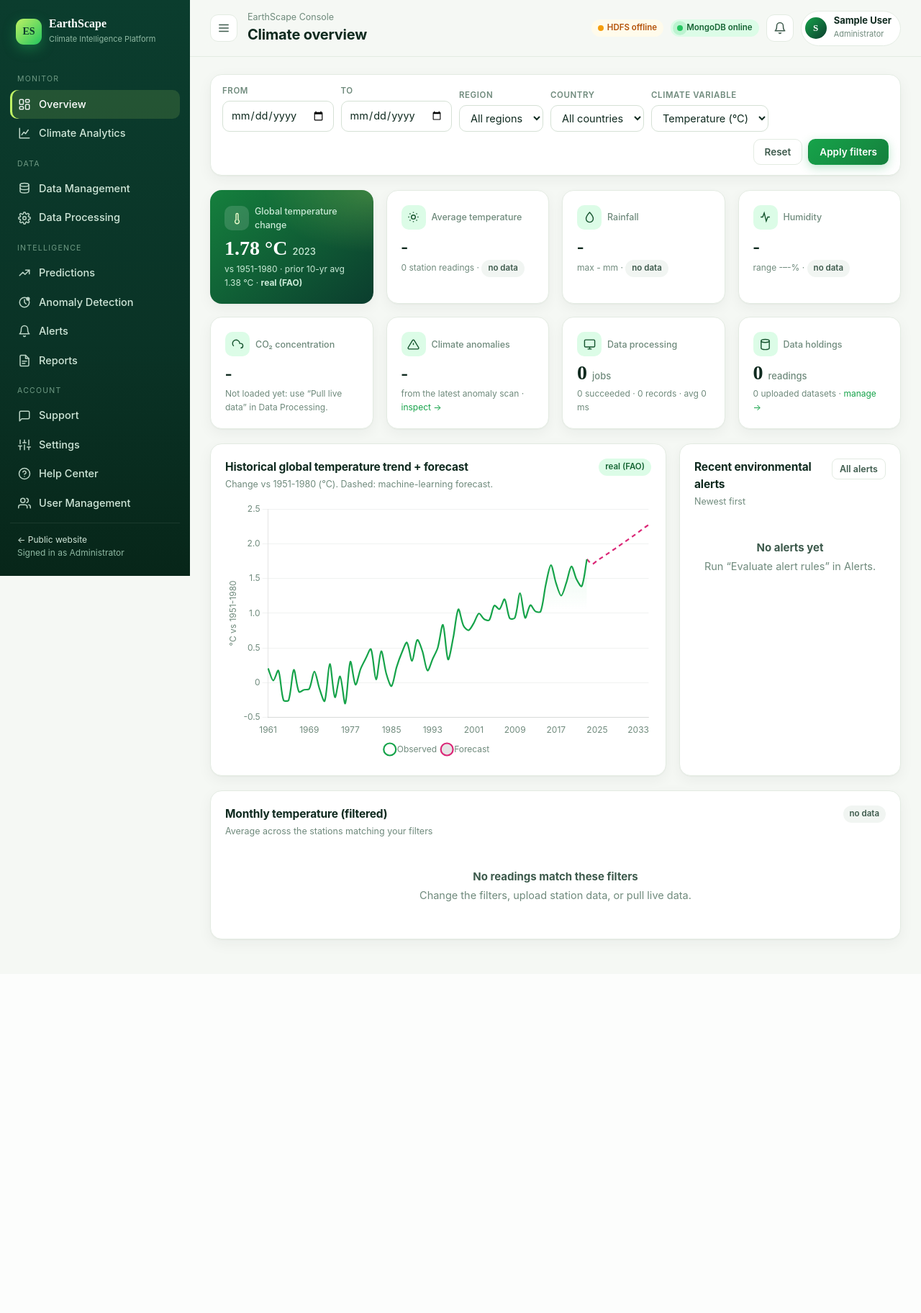
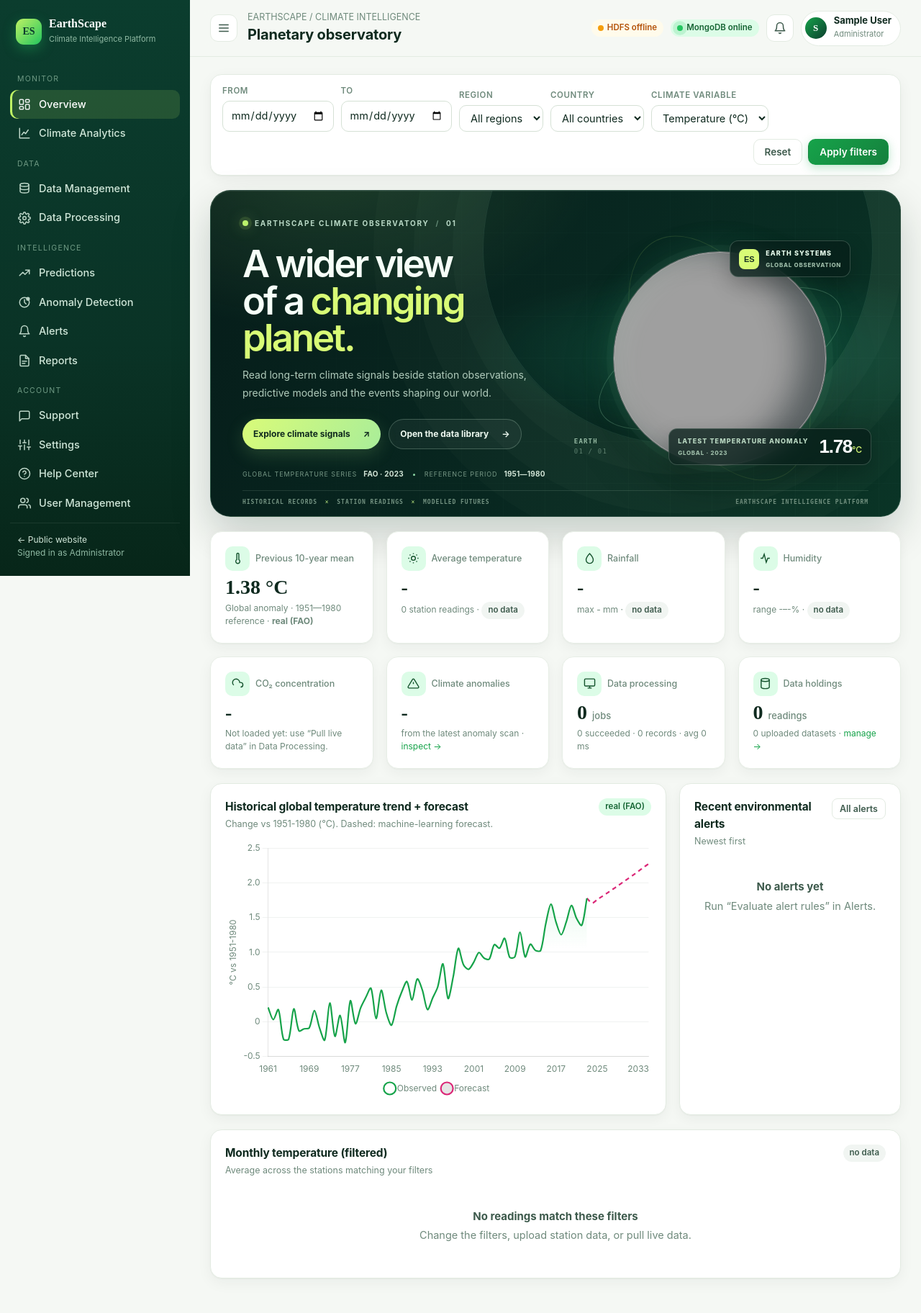
Before and after one commit to ari161-bit/climate-change-dashboard, a Django app: page /climatechanges/console/ in a window 1280 px wide. Shown: the whole page at 72% size. Before the commit the page ends 1314 px from the top, so only its background shows below. Run offline with Django 5.2, Linux system fonts and the light colour scheme; the visitor is signed in with stand-in values (Sample User, id 1); data comes from the database, SQL or seed files in the repository; data that the repository does not hold is empty; grey boxes are pictures that could not be loaded.

Commit message:
Make the climate overview more immersive

```diff
--- /dev/null
+++ b/aptech-hadoop-eproject/climatechanges/static/css/console-overview.css
@@ -0,0 +1,65 @@
+/* Observatory treatment for the EarthScape overview. */
+.observatory-hero{
+  --obs-white:#f6fff8; --obs-mint:#a8f0c3; --obs-lime:#d8fb76;
+  position:relative; isolation:isolate; overflow:hidden; display:grid; grid-template-columns:minmax(0,1.05fr) minmax(300px,.95fr);
+  min-height:390px; padding:38px 44px 24px; border:1px solid rgba(181,239,199,.18); border-radius:28px;
+  color:var(--obs-white); background:
+    radial-gradient(ellipse at 76% 50%,rgba(27,139,103,.35),transparent 37%),
+    radial-gradient(ellipse at 16% -10%,rgba(115,169,94,.22),transparent 34%),
+    linear-gradient(116deg,#061d1a 0%,#082720 50%,#0a3426 100%);
+  box-shadow:0 24px 56px rgba(4,36,25,.2),inset 0 1px 0 rgba(255,255,255,.08);
+}
+.observatory-hero::before{
+  content:""; position:absolute; z-index:-1; inset:0; opacity:.19; pointer-events:none;
+  background-image:linear-gradient(rgba(174,237,196,.11) 1px,transparent 1px),linear-gradient(90deg,rgba(174,237,196,.11) 1px,transparent 1px);
+  background-size:58px 58px; mask-image:linear-gradient(90deg,transparent 4%,#000 48%,#000 100%);
+}
+.observatory-hero::after{
+  content:""; position:absolute; z-index:-1; width:540px; height:540px; right:4%; top:-42%; border:1px solid rgba(185,245,205,.1); border-radius:50%;
+  box-shadow:0 0 0 42px rgba(185,245,205,.025),0 0 0 96px rgba(185,245,205,.025),0 0 0 152px rgba(185,245,205,.02);
+}
+.observatory-copy{position:relative; z-index:2; align-self:center; max-width:620px; padding-bottom:26px;}
+.observatory-eyebrow{display:flex;align-items:center;gap:9px;color:#b9d9c6;font-size:10px;font-weight:700;letter-spacing:.17em;text-transform:uppercase;}
+.observatory-pulse{width:8px;height:8px;border-radius:50%;background:#bbf36b;box-shadow:0 0 0 5px rgba(187,243,107,.12),0 0 20px rgba(187,243,107,.65);}
+.eyebrow-separator{color:#668d78;}
+.observatory-copy h2{margin:23px 0 14px;color:var(--obs-white);font:600 clamp(38px,4.1vw,61px)/.98 "Outfit","Inter",sans-serif;letter-spacing:-.055em;}
+.observatory-copy h2 em{color:var(--obs-lime);font-style:normal;}
+.observatory-copy>p{max-width:465px;margin:0;color:#b0cbbb;font-size:14px;line-height:1.75;}
+.observatory-actions{display:flex;align-items:center;flex-wrap:wrap;gap:11px;margin-top:24px;}
+.observatory-actions a{display:inline-flex;align-items:center;justify-content:center;gap:18px;min-height:42px;padding:0 15px;border-radius:999px;font-size:12px;font-weight:700;text-decoration:none;transition:transform .18s,background .18s,box-shadow .18s;}
+.observatory-actions a:hover{transform:translateY(-2px);}
+.observatory-primary{color:#102a1e;background:linear-gradient(120deg,#d9fb79,#a9ed99);box-shadow:0 8px 24px rgba(159,229,125,.18);}
+.observatory-primary:hover{background:#e7ffae;box-shadow:0 10px 28px rgba(159,229,125,.28);}
+.observatory-secondary{color:#edf9f0;border:1px solid rgba(213,247,222,.24);background:rgba(255,255,255,.045);}
+.observatory-secondary:hover{background:rgba(255,255,255,.1);}
+.observatory-provenance{display:flex;align-items:center;flex-wrap:wrap;gap:7px 9px;margin-top:27px;color:#759684;font-size:9px;letter-spacing:.1em;}
+.observatory-provenance b{color:#d2e5d7;font-size:10px;letter-spacing:.02em;}
+.observatory-provenance i{width:3px;height:3px;margin:0 4px;border-radius:50%;background:#8ed7a6;}
+.observatory-visual{position:relative;display:grid;place-items:center;min-height:300px;align-self:stretch;}
+.observatory-earth{position:relative;z-index:1;width:min(72%,310px);aspect-ratio:1;margin:0;border:1px solid rgba(227,255,233,.38);border-radius:50%;background:#020d10;box-shadow:0 0 0 9px rgba(174,242,191,.035),0 0 46px rgba(70,221,156,.18),0 26px 68px rgba(0,0,0,.3);}
+.observatory-earth::after{content:"";position:absolute;inset:0;border:1px solid rgba(255,255,255,.13);border-radius:50%;box-shadow:inset -34px -7px 45px rgba(1,15,21,.45),inset 13px 8px 28px rgba(200,255,228,.08);}
+.observatory-earth img{display:block;width:100%;height:100%;object-fit:cover;border-radius:50%;filter:saturate(.82) contrast(1.04);}
+.orbit{position:absolute;z-index:0;width:88%;height:37%;border:1px solid rgba(175,244,195,.26);border-radius:50%;pointer-events:none;}
+.orbit-one{transform:rotate(-24deg);}
+.orbit-two{width:90%;height:52%;transform:rotate(61deg);border-color:rgba(216,251,118,.13);}
+.orbit-one::after{content:"";position:absolute;top:14%;right:16%;width:7px;height:7px;border-radius:50%;background:var(--obs-lime);box-shadow:0 0 15px rgba(216,251,118,.9);}
+.observatory-chip{position:absolute;z-index:3;display:flex;align-items:center;gap:9px;padding:10px 12px;border:1px solid rgba(229,255,236,.2);border-radius:12px;color:#eaffef;background:rgba(7,31,26,.76);backdrop-filter:blur(14px);box-shadow:0 12px 30px rgba(0,0,0,.2);}
+.observatory-chip-top{top:8%;right:6%;}
+.observatory-chip-bottom{right:-1%;bottom:12%;gap:15px;}
+.chip-glyph{display:grid;place-items:center;width:28px;height:28px;border-radius:8px;color:#173022;background:var(--obs-lime);font:800 11px "Outfit",sans-serif;}
+.observatory-chip span:not(.chip-glyph){font-size:9px;font-weight:800;letter-spacing:.12em;}
+.observatory-chip span small{display:block;margin-top:3px;color:#9ab9a5;font-size:8px;letter-spacing:.09em;}
+.observatory-chip .signal-label{color:#b8d7c1;}
+.observatory-chip strong{color:#fff;font:600 26px/1 "Outfit",sans-serif;letter-spacing:-.05em;}
+.observatory-chip strong small{display:inline;color:var(--obs-lime);font:500 12px "Inter",sans-serif;letter-spacing:0;}
+.visual-index{position:absolute;left:1%;bottom:15%;color:rgba(208,246,218,.68);font:700 9px/1.6 "JetBrains Mono",monospace;letter-spacing:.13em;}
+.visual-index span{color:rgba(208,246,218,.4);font-weight:500;}
+.observatory-foot{position:absolute;left:44px;right:44px;bottom:15px;display:flex;justify-content:space-between;gap:12px;padding-top:11px;border-top:1px solid rgba(222,255,231,.12);color:#739281;font:600 8px "JetBrains Mono",monospace;letter-spacing:.12em;}
+.observatory-foot b{padding:0 5px;color:#b9e67f;font-weight:500;}
+.observatory-hero+.grid{margin-top:0;}
+.observatory-hero+.grid .card.kpi{min-height:134px;border-color:#e7eee6;transition:transform .2s,border-color .2s,box-shadow .2s;}
+.observatory-hero+.grid .card.kpi:hover{transform:translateY(-3px);border-color:#c6dec8;box-shadow:0 12px 28px rgba(15,42,31,.09);}
+@media(max-width:1050px){.observatory-hero{grid-template-columns:minmax(0,1.1fr) minmax(230px,.9fr);padding-left:32px;padding-right:32px}.observatory-chip-bottom{right:-4%;}.observatory-foot{left:32px;right:32px;}}
+@media(max-width:760px){.observatory-hero{grid-template-columns:1fr;padding:30px 24px 23px;}.observatory-copy{padding-bottom:0}.observatory-copy h2{font-size:clamp(39px,9vw,56px);}.observatory-visual{min-height:280px;}.observatory-earth{width:min(65%,270px);}.orbit{width:78%;}.observatory-chip-top{right:10%;top:5%;}.observatory-chip-bottom{right:5%;bottom:6%;}.visual-index{left:7%;bottom:10%;}.observatory-foot{position:relative;left:auto;right:auto;bottom:auto;margin-top:8px;}}
+@media(max-width:480px){.observatory-hero{padding:25px 18px 18px;border-radius:21px}.observatory-copy>p{font-size:13px}.observatory-actions{align-items:stretch;flex-direction:column}.observatory-actions a{justify-content:space-between}.observatory-provenance{font-size:8px}.observatory-visual{min-height:230px}.observatory-chip{padding:8px}.observatory-chip-top{right:1%}.observatory-chip-bottom{right:0;bottom:3%}.observatory-earth{width:min(67%,220px)}.orbit{width:82%}.visual-index{left:0;bottom:11%}.observatory-foot{font-size:7px;flex-wrap:wrap}.observatory-foot span:last-child{margin-left:auto}}
+@media(prefers-reduced-motion:reduce){.observatory-actions a,.observatory-hero+.grid .card.kpi{transition:none}}
--- a/aptech-hadoop-eproject/climatechanges/templates/climatechanges/console/overview.html
+++ b/aptech-hadoop-eproject/climatechanges/templates/climatechanges/console/overview.html
@@ -1,7 +1,9 @@
 {% extends 'climatechanges/console/base.html' %}
-{% load es_tags %}
+{% load static es_tags %}
 {% block title %}Overview{% endblock %}
-{% block heading %}Climate overview{% endblock %}
+{% block heading %}Planetary observatory{% endblock %}
+{% block crumb %}EARTHSCAPE / CLIMATE INTELLIGENCE{% endblock %}
+{% block head %}<link rel="stylesheet" href="{% static 'css/console-overview.css' %}?v=2">{% endblock %}
 {% block top_actions %}
   <span class="badge {% if hdfs.online %}b-real{% else %}b-warning{% endif %}" title="{{ hdfs.detail }}">
     <span class="{% if hdfs.online %}dot-live{% else %}dot-off{% endif %}"></span> HDFS {% if hdfs.online %}online{% else %}offline{% endif %}</span>
@@ -11,11 +13,32 @@
 {% block content %}
 {% include 'climatechanges/console/_filters.html' %}
 
+<section class="observatory-hero" aria-labelledby="observatory-title">
+  <div class="observatory-copy">
+    <div class="observatory-eyebrow"><span class="observatory-pulse" aria-hidden="true"></span>EarthScape Climate Observatory <span class="eyebrow-separator">/</span> 01</div>
+    <h2 id="observatory-title">A wider view<br>of a <em>changing planet.</em></h2>
+    <p>Read long-term climate signals beside station observations, predictive models and the events shaping our world.</p>
+    <div class="observatory-actions">
+      <a class="observatory-primary" href="{% url 'console_analytics' %}">Explore climate signals <span aria-hidden="true">↗</span></a>
+      <a class="observatory-secondary" href="{% url 'console_data' %}">Open the data library <span aria-hidden="true">→</span></a>
+    </div>
+    <div class="observatory-provenance"><span>GLOBAL TEMPERATURE SERIES</span><b>FAO · {{ world_latest_year }}</b><i></i><span>REFERENCE PERIOD</span><b>1951—1980</b></div>
+  </div>
+  <div class="observatory-visual">
+    <div class="orbit orbit-one" aria-hidden="true"></div><div class="orbit orbit-two" aria-hidden="true"></div>
+    <figure class="observatory-earth" aria-hidden="true"><img src="{% static 'images/photos/The_Blue_Marble-960.jpg' %}" alt=""></figure>
+    <div class="observatory-chip observatory-chip-top" aria-hidden="true"><span class="chip-glyph">ES</span><span>EARTH SYSTEMS<small>GLOBAL OBSERVATION</small></span></div>
+    <div class="observatory-chip observatory-chip-bottom"><span class="signal-label">LATEST TEMPERATURE ANOMALY <small>GLOBAL · {{ world_latest_year }}</small></span><strong>{{ world_latest|floatformat:2 }}<small>°C</small></strong></div>
+    <div class="visual-index" aria-hidden="true">EARTH<br><span>01 / 01</span></div>
+  </div>
+  <div class="observatory-foot"><span>HISTORICAL RECORDS <b>×</b> STATION READINGS <b>×</b> MODELLED FUTURES</span><span>EARTHSCAPE INTELLIGENCE PLATFORM</span></div>
+</section>
+
 <div class="grid g4">
-  <div class="card kpi hero">
-    <div class="label"><span class="ic"><svg viewBox="0 0 24 24" fill="none" stroke="currentColor" stroke-width="2"><path d="M14 14.8V4a2 2 0 0 0-4 0v10.8a4 4 0 1 0 4 0z"/></svg></span>Global temperature change</div>
-    <div class="value">{{ world_latest|floatformat:2 }} °C <small>{{ world_latest_year }}</small></div>
-    <div class="sub">vs 1951-1980 · prior 10-yr avg {{ world_prev10|floatformat:2 }} °C · <b>real (FAO)</b></div>
+  <div class="card kpi">
+    <div class="label"><span class="ic"><svg viewBox="0 0 24 24" fill="none" stroke="currentColor" stroke-width="2"><path d="M14 14.8V4a2 2 0 0 0-4 0v10.8a4 4 0 1 0 4 0z"/></svg></span>Previous 10-year mean</div>
+    <div class="value">{{ world_prev10|floatformat:2 }} °C</div>
+    <div class="sub">Global anomaly · 1951—1980 reference · <b>real (FAO)</b></div>
   </div>
   <div class="card kpi">
     <div class="label"><span class="ic"><svg viewBox="0 0 24 24" fill="none" stroke="currentColor" stroke-width="2"><circle cx="12" cy="12" r="4"/><path d="M12 2v2M12 20v2M4.9 4.9l1.4 1.4M17.7 17.7l1.4 1.4M2 12h2M20 12h2M4.9 19.1l1.4-1.4M17.7 6.3l1.4-1.4"/></svg></span>Average temperature</div>
```
